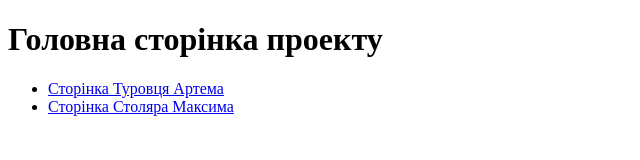
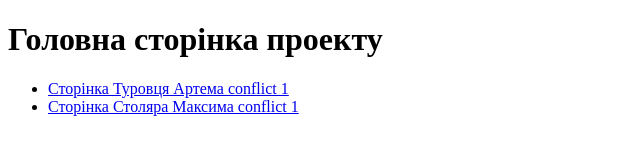
Before and after one commit to artem2510/RRPS03_Team_Project, a plain HTML site: page index.html in a window 1280 px wide. Shown: the whole page, without its empty margins (0-640 px from the left). Drawn offline with Linux system fonts and the light colour scheme.

Commit message:
conflict 1

```diff
--- a/index.html
+++ b/index.html
@@ -7,8 +7,8 @@
 </head>
 <body>
     <h1>Головна сторінка проекту</h1>
-    <ul> <li><a href="koordinator.html">Сторінка Туровця Артема</a></li>
-        <li><a href="member.html">Сторінка Столяра Максима</a></li>
+    <ul> <li><a href="koordinator.html">Сторінка Туровця Артема conflict 1</a></li>
+        <li><a href="member.html">Сторінка Столяра Максима conflict 1</a></li>
     </ul>
 </body>
 </html>
```
